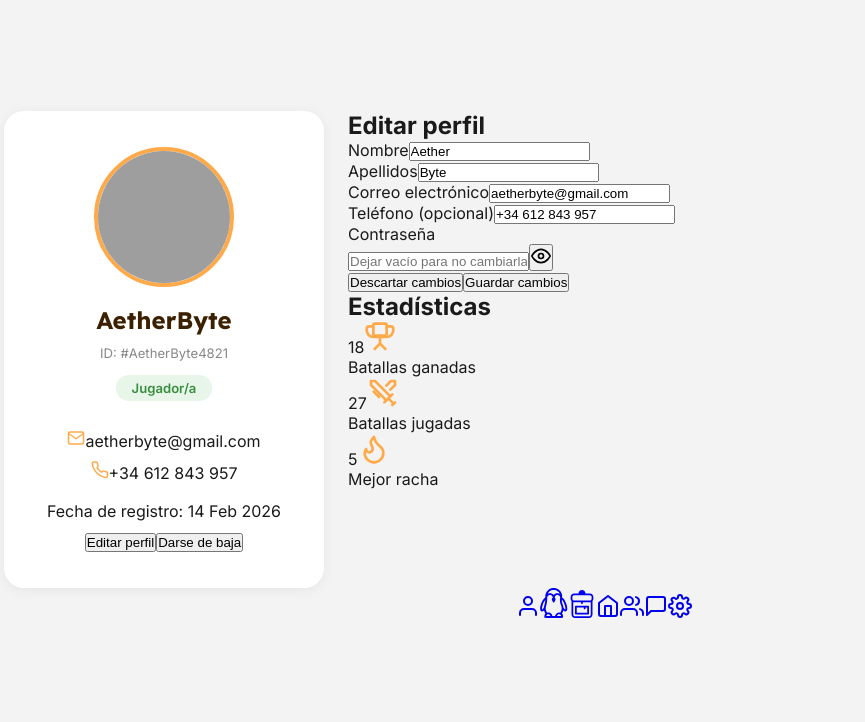
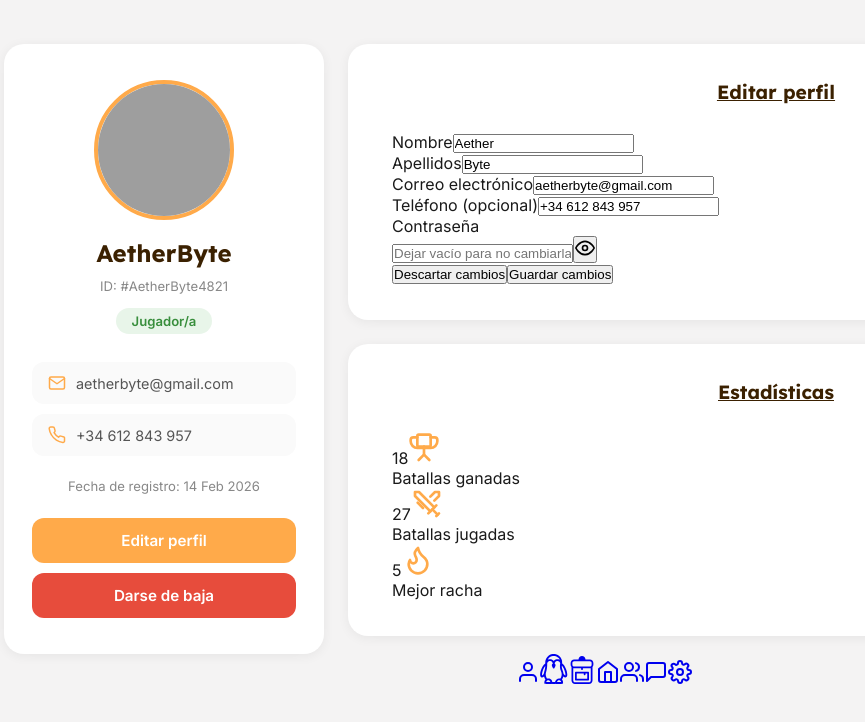
Before and after one commit to 333ares/Xuxemons, an Angular app in the folder frontend/: page /perfilUsuario in a window 1280 px wide. Shown: the top 722 px of the page, without its empty margins (36-901 px from the left). Built offline with nearby package versions, Linux system fonts and the light colour scheme; grey boxes are pictures that could not be loaded.

Commit message:
seguir con el css
iconos + empezar con la columna derecha

```diff
--- a/frontend/src/app/perfil-usuario/perfil-usuario.css
+++ b/frontend/src/app/perfil-usuario/perfil-usuario.css
@@ -85,3 +85,101 @@
   gap: 10px;
   margin: 8px 0;
 }
+
+/* Cada fila de dato con icono naranja */
+.dato-row {
+  display: flex;
+  align-items: center;
+  gap: 10px;
+  font-size: 0.9rem;
+  color: #555;
+  padding: 12px 16px;
+  background-color: #fafafa;
+  border-radius: 12px;
+  text-align: left;
+}
+
+.dato-row svg {
+  flex-shrink: 0;
+}
+
+.fecha-registro {
+  font-size: 0.82rem;
+  color: #888;
+  margin: 4px 0 14px;
+}
+
+.botones-lateral {
+  display: flex;
+  flex-direction: column;
+  gap: 10px;
+  width: 100%;
+}
+
+.btn-editar {
+  width: 100%;
+  padding: 13px;
+  background-color: var(--color-primary);
+  color: #fff;
+  font-size: 0.95rem;
+  font-weight: 600;
+  font-family: var(--font-body);
+  border: none;
+  border-radius: 12px;
+  cursor: pointer;
+  transition: background-color 0.2s ease, transform 0.1s ease;
+}
+
+.btn-editar:hover {
+  background-color: #e8962e;
+  transform: translateY(-1px);
+}
+
+.btn-baja {
+  width: 100%;
+  padding: 13px;
+  background-color: #e74c3c;
+  color: #fff;
+  font-size: 0.95rem;
+  font-weight: 600;
+  font-family: var(--font-body);
+  border: none;
+  border-radius: 12px;
+  cursor: pointer;
+  transition: background-color 0.2s ease, transform 0.1s ease;
+}
+
+.btn-baja:hover {
+  background-color: #c0392b;
+  transform: translateY(-1px);
+}
+
+/* COLUMNA DERECHA */
+
+/* Ocupa todo el espacio restante y apila las dos tarjetas verticalmente */
+.perfil-contenido {
+  flex: 1;
+  display: flex;
+  flex-direction: column;
+  gap: 24px;
+  min-width: 0; /* Evita que el flex desborde en pantallas pequeñas */
+}
+
+/* Tarjeta blanca: formulario y estadísticas */
+.card-perfil {
+  background: #ffffff;
+  border-radius: 20px;
+  padding: 36px 44px;
+  box-shadow: 0 2px 12px rgba(0, 0, 0, 0.06);
+}
+
+/* Título de cada tarjeta con subrayado como en el diseño de Figma */
+.card-titulo {
+  font-family: var(--font-display);
+  font-size: 1.2rem;
+  font-weight: 700;
+  color: #3b2101;
+  text-align: center;
+  text-decoration: underline;
+  margin-bottom: 28px;
+}
```
